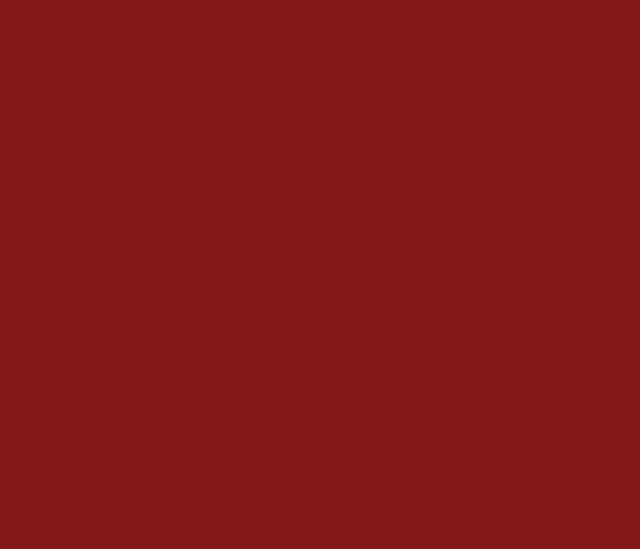
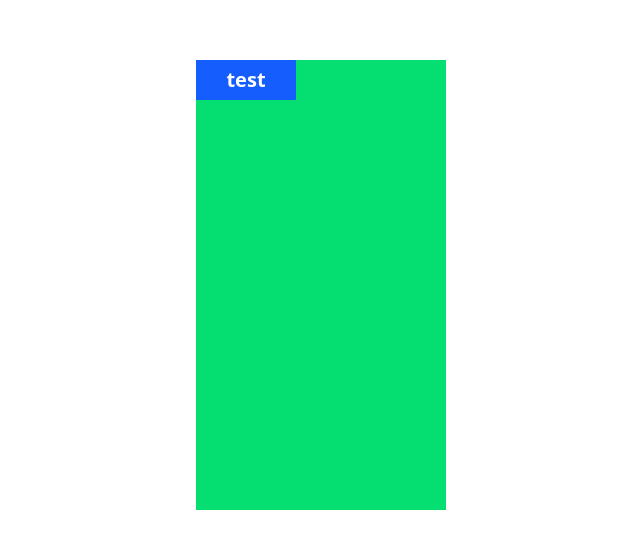
Before and after one commit to Eranga035225/cbc-frontend, a React (Vite) app: page /testing in a window 1280 px wide. Shown: the part 115-664 px from the top of the page, without its empty margins (319-959 px from the left). Built offline with nearby package versions, Linux system fonts and the light colour scheme.

Commit message:
example test page

```diff
--- a/src/pages/testPage.jsx
+++ b/src/pages/testPage.jsx
@@ -1,7 +1,9 @@
 export default function TestPage(){
   return (
-    <div className = "w-full h-screen bg-red-900 flex">
-      <div className = "w-[250px] h-[250px] bg-green">
+    <div className = "w-full h-screen  flex justify-center items-center">
+      <div className = "w-[250px] h-[450px] bg-green-400">
+        <button className="bg-blue-600 text-white font-bold text-center w-[100px] h-[40px] text-[20px] ">test</button>
+
 
 
 
```
